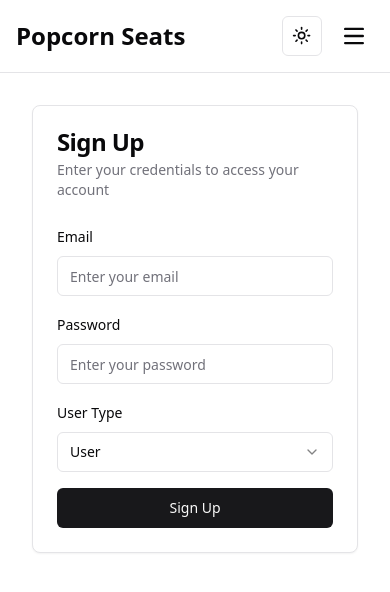
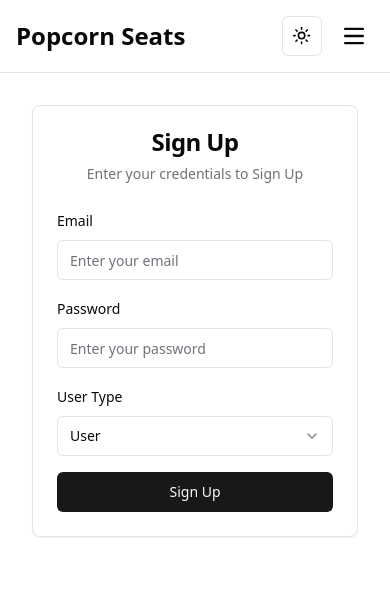
Before and after one commit to Tusharjamdade/PopcornSeats, a Next.js app: page /signup in a window 390 px wide. Shown: the top 592 px of the page. Built offline with nearby package versions, Linux system fonts and the light colour scheme; no server answers.

Commit message:
added image to signin and signup

```diff
--- a/src/app/signup/page.tsx
+++ b/src/app/signup/page.tsx
@@ -50,8 +50,12 @@ export default function SignUp() {
       <div className="flex items-center justify-center w-full lg:w-1/2 p-8">
         <Card className="w-full max-w-md">
           <CardHeader>
-            <CardTitle>Sign Up</CardTitle>
-            <CardDescription>Enter your credentials to access your account</CardDescription>
+            <div className="flex justify-center items-center mb-1">
+            <CardTitle >Sign Up</CardTitle>
+            </div>
+            <div className="flex justify-center items-center">
+            <CardDescription>Enter your credentials to Sign Up</CardDescription>
+            </div>
           </CardHeader>
           <CardContent>
             <form onSubmit={handleSignIn} className="space-y-4">
@@ -109,7 +113,7 @@ export default function SignUp() {
           </CardContent>
         </Card>
       </div>
-      <div className="hidden lg:flex w-1/2 bg-cover bg-center items-center justify-center p-8" style={{ backgroundImage: "url('/placeholder.svg?height=1080&width=1920')" }}>
+      <div className="hidden lg:flex w-1/2 bg-cover bg-center items-center justify-center p-8" style={{backgroundImage: "url('/img.jpg')",color:"white"}}>
         <div className="bg-white bg-opacity-80 p-8 rounded-lg shadow-lg max-w-lg">
           <h2 className="text-3xl font-bold mb-4 text-gray-800">Welcome Back!</h2>
           <p className="text-xl text-gray-700">
--- a/src/components/responsive-login-page.tsx
+++ b/src/components/responsive-login-page.tsx
@@ -42,8 +42,13 @@ export default function SignInPage() {
       <div className="flex items-center justify-center w-full lg:w-1/2 p-8">
         <Card className="w-full max-w-md">
           <CardHeader>
-            <CardTitle>Sign In</CardTitle>
+          <div className="flex justify-center items-center mb-1">
+            <CardTitle >Sign In</CardTitle>
+            </div>
+            <div className="flex justify-center items-center">
             <CardDescription>Enter your credentials to access your account</CardDescription>
+            </div>
+
           </CardHeader>
           <CardContent>
             <form onSubmit={handleSignIn} className="space-y-4">
@@ -102,7 +107,7 @@ export default function SignInPage() {
           </CardContent>
         </Card>
       </div>
-      <div className="hidden lg:flex w-1/2 bg-cover bg-center items-center justify-center p-8" style={{ backgroundImage: "url('/placeholder.svg?height=1080&width=1920')" }}>
+      <div className="hidden lg:flex w-1/2 bg-cover bg-center items-center justify-center p-8 " style={{ backgroundImage: "url('/img.jpg')",color:"white" }}>
         <div className="bg-white bg-opacity-80 p-8 rounded-lg shadow-lg max-w-lg">
           <h2 className="text-2xl font-bold mb-4">Welcome Back!</h2>
           <p className="text-gray-700">Log in to access your account and start managing your tasks effortlessly.</p>
```
Also changed, not shown: public/img.jpg (added).
